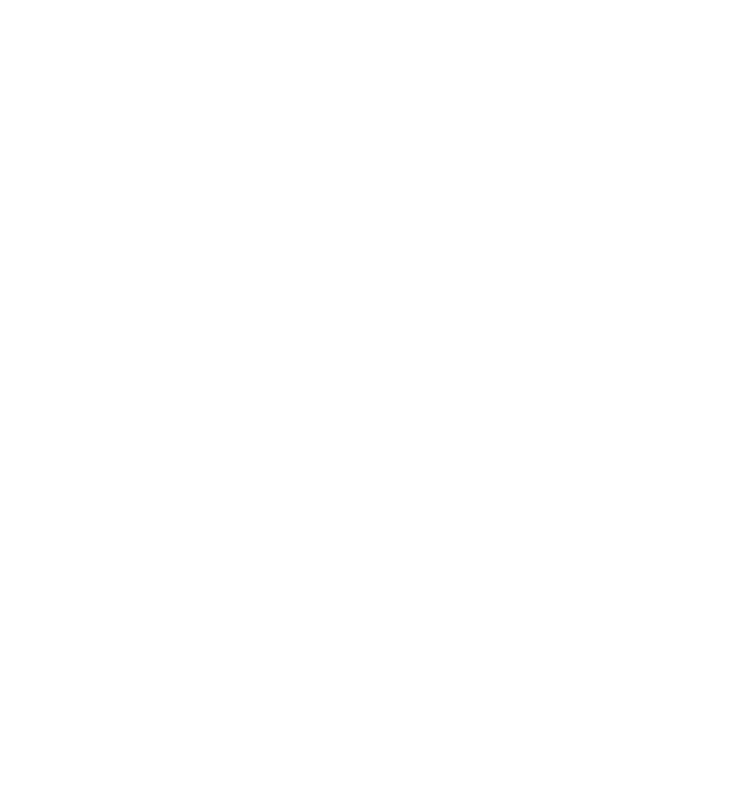
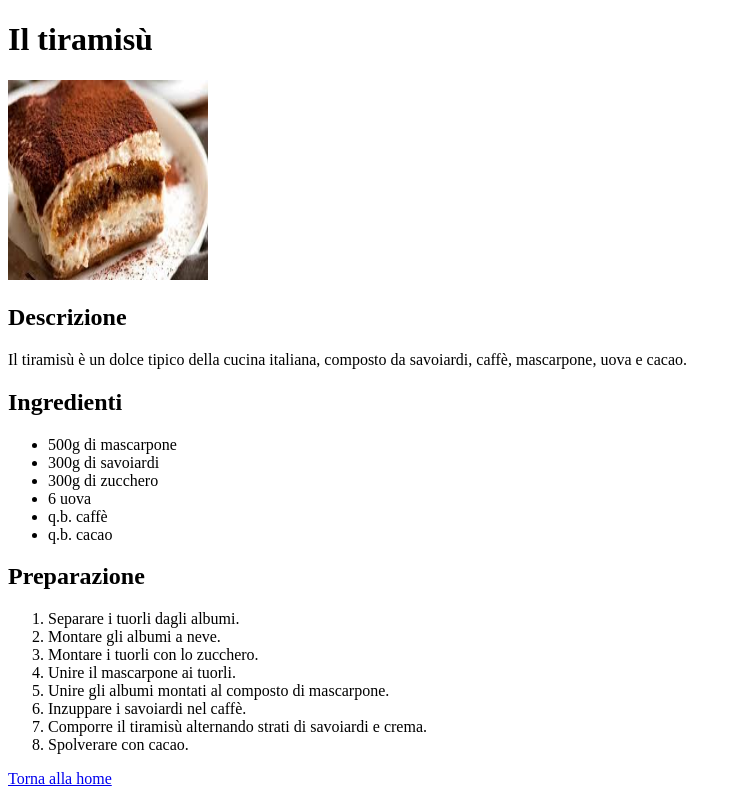
Before and after one commit to Axul23/Ricettario, a plain HTML site: page ricette/Tiramisu.html in a window 1280 px wide. Shown: the whole page, without its empty margins (0-741 px from the left). Drawn offline with Linux system fonts and the light colour scheme.

Commit message:
fix homepage and and add tiramisu recipe

```diff
--- a/ricette/Tiramisu.html
+++ b/ricette/Tiramisu.html
@@ -0,0 +1,35 @@
+<!DOCTYPE html>
+<html>
+    <head>
+        <meta charset="UTF-8">
+        <title>Tiramisù</title>
+    </head>
+    <body>
+        <h1>Il tiramisù</h1>
+        <img src="../img/tiramisu.jpeg" alt="immagine di un tiramisù" height="200" width="200">
+        <h2>Descrizione</h2>
+        <p>Il tiramisù è un dolce tipico della cucina italiana, composto da savoiardi, caffè, mascarpone, uova e cacao.</p>
+        <h2>Ingredienti</h2>
+        <ul>
+            <li>500g di mascarpone</li>
+            <li>300g di savoiardi</li>
+            <li>300g di zucchero</li>
+            <li>6 uova</li>
+            <li>q.b. caffè</li>
+            <li>q.b. cacao</li>
+        </ul>
+        <h2>Preparazione</h2>
+        <ol>
+            <li>Separare i tuorli dagli albumi.</li>
+            <li>Montare gli albumi a neve.</li>
+            <li>Montare i tuorli con lo zucchero.</li>
+            <li>Unire il mascarpone ai tuorli.</li>
+            <li>Unire gli albumi montati al composto di mascarpone.</li>
+            <li>Inzuppare i savoiardi nel caffè.</li>
+            <li>Comporre il tiramisù alternando strati di savoiardi e crema.</li>
+            <li>Spolverare con cacao.</li>
+        </ol>
+        <p>
+        </p>
+        <a href="../index.html">Torna alla home</a>
+</html>
```
Also changed, not shown: index.html (+6 -1 lines), img/tiramisu.jpeg (added).
